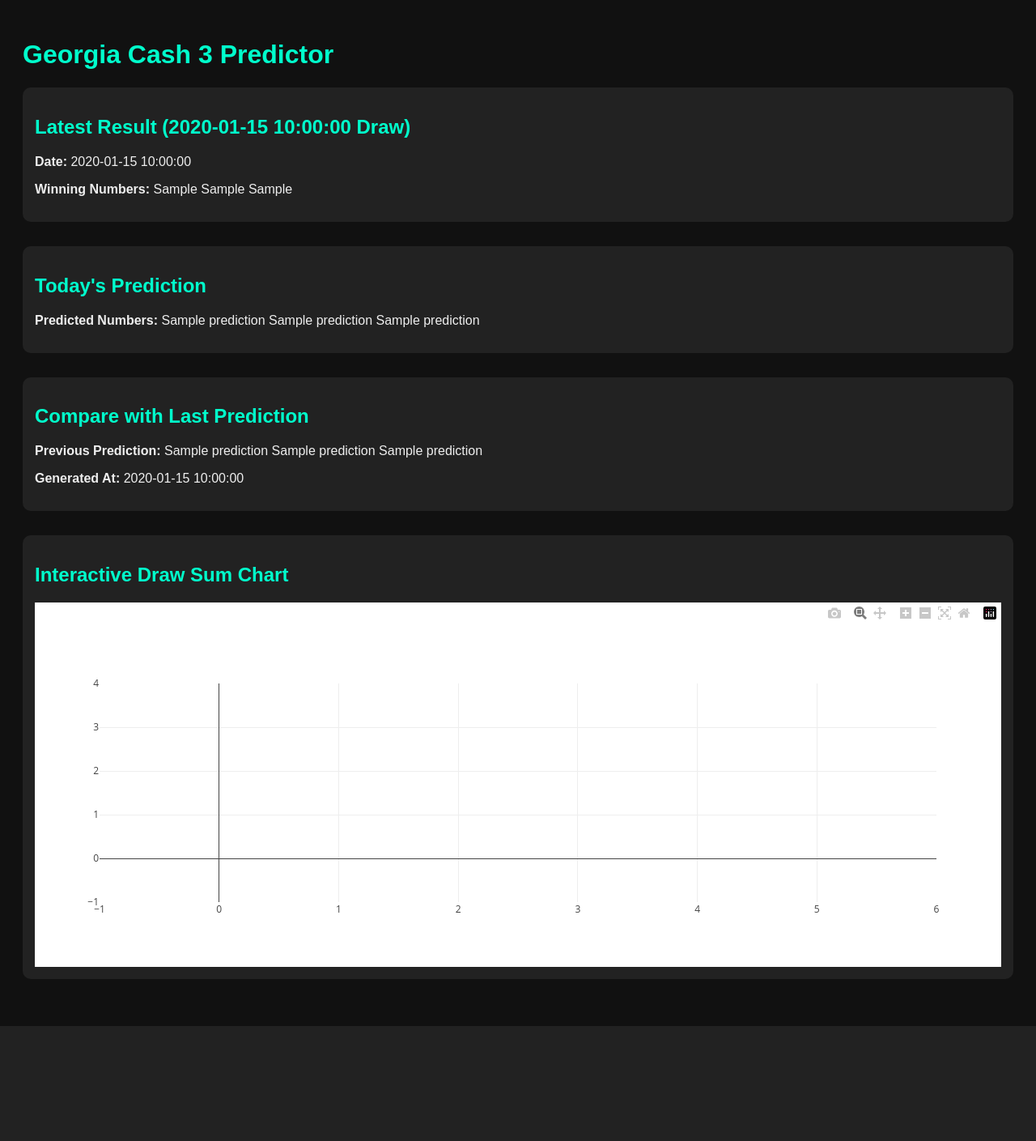
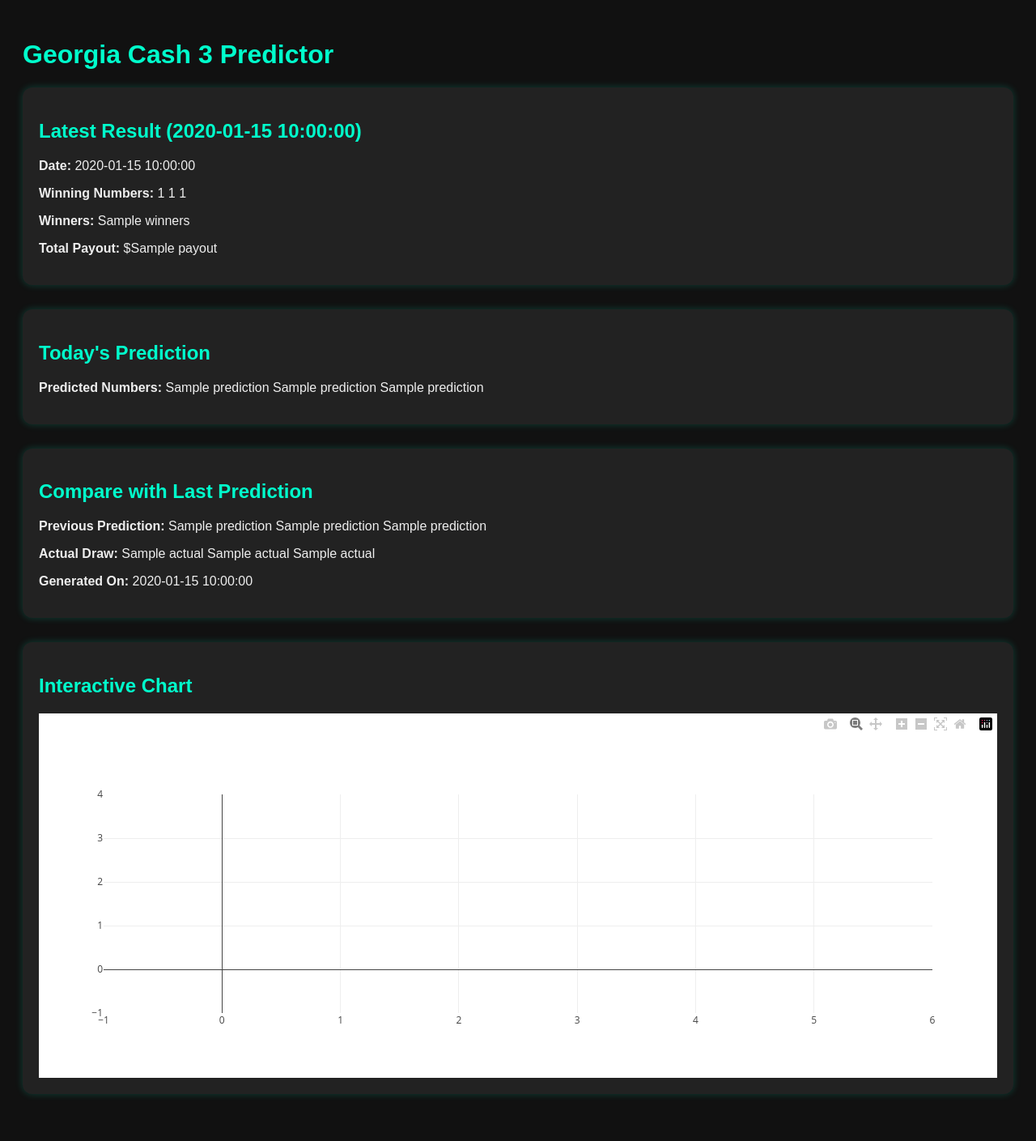
Before and after one commit to GAPick3/GA-Cash3-Predictor, a Flask app: template templates/index.html in a window 1280 px wide. Shown: the whole page at 81% size. Before the commit the page ends 1267 px from the top, so only its background shows below. Run offline with Flask 3, Linux system fonts and the light colour scheme; the template is opened without the code that fills it: most values are stand-ins (such as "Sample title", 1, 10 or a date in 2020); some libraries are stand-ins or nearby versions.

Commit message:
Update index.html

```diff
--- a/templates/index.html
+++ b/templates/index.html
@@ -4,41 +4,49 @@
     <title>GA Cash 3 Predictor</title>
     <script src="https://cdn.plot.ly/plotly-latest.min.js"></script>
     <style>
-        body { font-family: Arial; background-color: #111; color: #eee; padding: 20px; }
+        body { font-family: Arial, sans-serif; background-color: #111; color: #eee; padding: 20px; }
         .section { margin-bottom: 30px; }
-        .box { background: #222; padding: 15px; border-radius: 10px; }
+        .card { background: #222; padding: 20px; border-radius: 12px; box-shadow: 0 0 10px #00ffcc33; }
         h1, h2, h3 { color: #00ffcc; }
     </style>
 </head>
 <body>
     <h1>Georgia Cash 3 Predictor</h1>
 
-    <div class="section box">
-        <h2>Latest Result ({{ latest_result.DrawTime }} Draw)</h2>
-        <p><strong>Date:</strong> {{ latest_result.Date }}</p>
-        <p><strong>Winning Numbers:</strong> {{ latest_result.Digit1 }} {{ latest_result.Digit2 }} {{ latest_result.Digit3 }}</p>
+    {% if error %}
+        <div class="section card"><p style="color: red;">{{ error }}</p></div>
+    {% else %}
+
+    <div class="section card">
+        <h2>Latest Result ({{ latest_result.draw_time }})</h2>
+        <p><strong>Date:</strong> {{ latest_result.date }}</p>
+        <p><strong>Winning Numbers:</strong> {{ latest_result.numbers[0] }} {{ latest_result.numbers[1] }} {{ latest_result.numbers[2] }}</p>
+        <p><strong>Winners:</strong> {{ latest_result.winners }}</p>
+        <p><strong>Total Payout:</strong> ${{ latest_result.payout }}</p>
     </div>
 
-    <div class="section box">
+    <div class="section card">
         <h2>Today's Prediction</h2>
         <p><strong>Predicted Numbers:</strong> {{ prediction[0] }} {{ prediction[1] }} {{ prediction[2] }}</p>
     </div>
 
     {% if last_prediction %}
-    <div class="section box">
+    <div class="section card">
         <h2>Compare with Last Prediction</h2>
         <p><strong>Previous Prediction:</strong> {{ last_prediction.prediction[0] }} {{ last_prediction.prediction[1] }} {{ last_prediction.prediction[2] }}</p>
-        <p><strong>Generated At:</strong> {{ last_prediction.date }}</p>
+        <p><strong>Actual Draw:</strong> {{ last_prediction.actual[0] }} {{ last_prediction.actual[1] }} {{ last_prediction.actual[2] }}</p>
+        <p><strong>Generated On:</strong> {{ last_prediction.timestamp }}</p>
     </div>
     {% endif %}
 
-    <div class="section box">
-        <h2>Interactive Draw Sum Chart</h2>
+    <div class="section card">
+        <h2>Interactive Chart</h2>
         <div id="chart"></div>
         <script>
-            var chartData = {{ chart_json|safe }};
-            Plotly.newPlot('chart', chartData.data, chartData.layout);
+            const chart = {{ chart_json | safe }};
+            Plotly.newPlot('chart', chart.data, chart.layout);
         </script>
     </div>
+    {% endif %}
 </body>
 </html>
```
